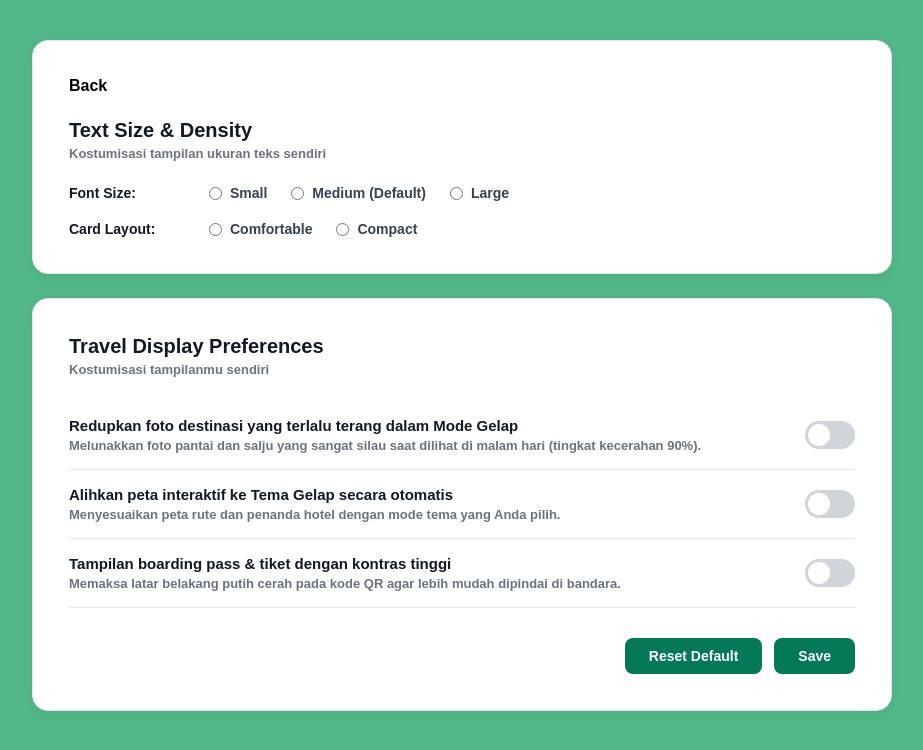
After one commit to ItzDavin/nusa-jelajah, a PHP site: page /pages/users/appearance.php in a window 1280 px wide. The commit adds this page. Shown: the top 750 px of the page, without its empty margins (178-1101 px from the left). Run offline with PHP 8.4, Linux system fonts and the light colour scheme.

Commit message:
fix home and add appearance page

```diff
--- /dev/null
+++ b/pages/users/appearance.php
@@ -0,0 +1,94 @@
+<!DOCTYPE html>
+<html lang="id">
+
+<head>
+    <meta charset="UTF-8">
+    <meta name="viewport" content="width=device-width, initial-scale=1.0">
+    <title>NusaJelajah - Appearance</title>
+
+    <link rel="stylesheet" href="../../styles/users/appearance.css">
+</head>
+
+<body>
+
+    <div class="profile-container">
+        <div class="edit-card top-card">
+            <a href="home.php" class="back-btn">Back</a>
+
+            <h2>Text Size & Density</h2>
+            <p class="section-desc">Kostumisasi tampilan ukuran teks sendiri</p>
+
+            <div class="pref-row first-row">
+                <span class="pref-label">Font Size:</span>
+                <div class="radio-group">
+                    <label class="radio-label">
+                        <input type="radio" name="font_size" value="small"> Small
+                    </label>
+                    <label class="radio-label">
+                        <input type="radio" name="font_size" value="medium"> Medium (Default)
+                    </label>
+                    <label class="radio-label">
+                        <input type="radio" name="font_size" value="large"> Large
+                    </label>
+                </div>
+            </div>
+
+            <div class="pref-row">
+                <span class="pref-label">Card Layout:</span>
+                <div class="radio-group">
+                    <label class="radio-label">
+                        <input type="radio" name="card_layout" value="comfortable"> Comfortable
+                    </label>
+                    <label class="radio-label">
+                        <input type="radio" name="card_layout" value="compact"> Compact
+                    </label>
+                </div>
+            </div>
+        </div>
+
+        <div class="edit-card">
+            <h2>Travel Display Preferences</h2>
+            <p class="section-desc">Kostumisasi tampilanmu sendiri</p>
+
+            <div class="notif-item">
+                <div class="notif-info">
+                    <h4>Redupkan foto destinasi yang terlalu terang dalam Mode Gelap</h4>
+                    <p>Melunakkan foto pantai dan salju yang sangat silau saat dilihat di malam hari (tingkat kecerahan 90%).</p>
+                </div>
+                <label class="switch">
+                    <input type="checkbox">
+                    <span class="slider"></span>
+                </label>
+            </div>
+
+            <div class="notif-item">
+                <div class="notif-info">
+                    <h4>Alihkan peta interaktif ke Tema Gelap secara otomatis</h4>
+                    <p>Menyesuaikan peta rute dan penanda hotel dengan mode tema yang Anda pilih.</p>
+                </div>
+                <label class="switch">
+                    <input type="checkbox">
+                    <span class="slider"></span>
+                </label>
+            </div>
+
+            <div class="notif-item">
+                <div class="notif-info">
+                    <h4>Tampilan boarding pass & tiket dengan kontras tinggi</h4>
+                    <p>Memaksa latar belakang putih cerah pada kode QR agar lebih mudah dipindai di bandara.</p>
+                </div>
+                <label class="switch">
+                    <input type="checkbox">
+                    <span class="slider"></span>
+                </label>
+            </div>
+
+            <div class="form-actions">
+                <a href="appearance.php" class="reset-btn">Reset Default</a>
+                <button type="submit" class="save-btn">Save</button>
+            </div>
+        </div>
+    </div>
+
+</body>
+</html>
--- a/pages/users/notification.php
+++ b/pages/users/notification.php
@@ -13,7 +13,7 @@
 
     <div class="profile-container">
         <div class="profile-header">
-            <a href="profile.php" class="back-btn">Back</a>
+            <a href="home.php" class="back-btn">Back</a>
         </div>
 
         <div class="edit-card">
--- /dev/null
+++ b/styles/users/appearance.css
@@ -0,0 +1,180 @@
+* {
+    margin: 0;
+    padding: 0;
+    box-sizing: border-box;
+    font-family: Arial, sans-serif;
+    font-weight: bold;
+}
+
+body {
+    background-color: #52B788;
+    color: #1F2937;
+}
+
+.profile-container {
+    max-width: 900px;
+    margin: 40px auto;
+    padding: 0 20px;
+}
+
+.edit-card {
+    background: #FFFFFF;
+    border: 1px solid #E5E7EB;
+    border-radius: 16px;
+    padding: 36px;
+    box-shadow: 0 4px 12px rgba(0, 0, 0, 0.05);
+}
+
+.top-card {
+    margin-bottom: 24px;
+}
+
+.back-btn {
+    display: inline-block;
+    color: #000000;
+    text-decoration: none;
+    font-size: 16px;
+    font-weight: bold;
+    margin-bottom: 24px;
+}
+
+.edit-card h2 {
+    font-size: 20px;
+    margin-bottom: 4px;
+    font-weight: bold;
+    color: #111827;
+}
+
+.section-desc {
+    font-size: 13px;
+    font-weight: bold;
+    color: #6B7280;
+    margin-bottom: 24px;
+}
+
+.pref-row {
+    display: flex;
+    align-items: center;
+    gap: 20px;
+}
+
+.first-row {
+    margin-bottom: 20px;
+}
+
+.pref-label {
+    font-size: 14px;
+    font-weight: bold;
+    color: #111827;
+    min-width: 120px;
+}
+
+.radio-group {
+    display: flex;
+    gap: 24px;
+}
+
+.radio-label {
+    display: flex;
+    align-items: center;
+    gap: 8px;
+    font-size: 14px;
+    font-weight: bold;
+    color: #374151;
+    cursor: pointer;
+}
+
+.notif-item {
+    display: flex;
+    justify-content: space-between;
+    align-items: center;
+    padding: 16px 0;
+    border-bottom: 1px solid #E5E7EB;
+}
+
+.notif-info h4 {
+    font-size: 15px;
+    font-weight: bold;
+    color: #111827;
+    margin-bottom: 4px;
+}
+
+.notif-info p {
+    font-size: 13px;
+    font-weight: bold;
+    color: #6B7280;
+}
+
+.switch {
+    position: relative;
+    display: inline-block;
+    width: 50px;
+    height: 28px;
+    flex-shrink: 0;
+}
+
+.switch input {
+    opacity: 0;
+    width: 0;
+    height: 0;
+}
+
+.slider {
+    position: absolute;
+    cursor: pointer;
+    top: 0;
+    left: 0;
+    right: 0;
+    bottom: 0;
+    background-color: #D1D5DB;
+    transition: .3s;
+    border-radius: 34px;
+}
+
+.slider:before {
+    position: absolute;
+    content: "";
+    height: 22px;
+    width: 22px;
+    left: 3px;
+    bottom: 3px;
+    background-color: white;
+    transition: .3s;
+    border-radius: 50%;
+}
+
+input:checked + .slider {
+    background-color: #047857;
+}
+
+input:checked + .slider:before {
+    transform: translateX(22px);
+}
+
+.form-actions {
+    display: flex;
+    justify-content: flex-end;
+    gap: 12px;
+    margin-top: 30px;
+}
+
+.reset-btn {
+    background-color: #047857;
+    color: #FFFFFF;
+    padding: 10px 24px;
+    border-radius: 8px;
+    text-decoration: none;
+    font-weight: bold;
+    font-size: 14px;
+}
+
+.save-btn {
+    background-color: #047857;
+    color: #FFFFFF;
+    padding: 10px 24px;
+    border: none;
+    border-radius: 8px;
+    font-weight: bold;
+    font-size: 14px;
+    cursor: pointer;
+}
```
Also changed, not shown: pages/users/home.php (+53 -7 lines).
